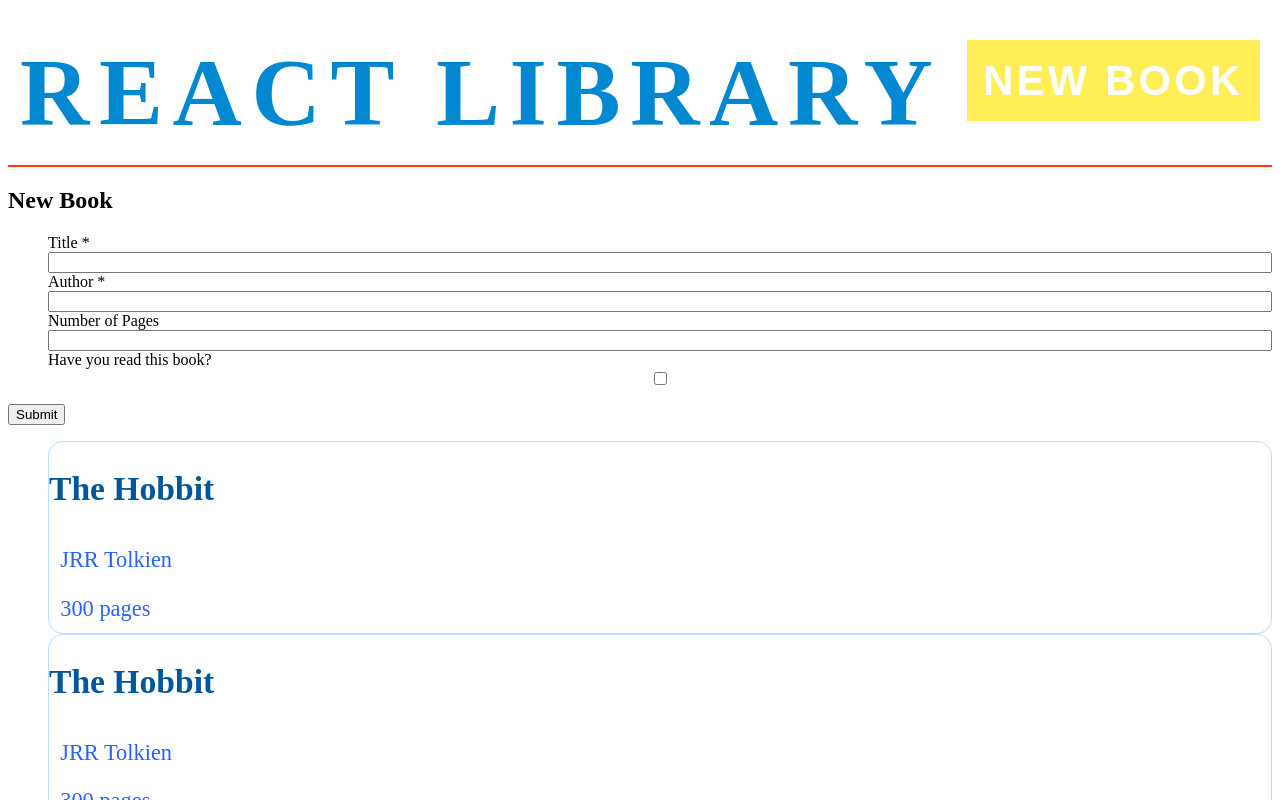
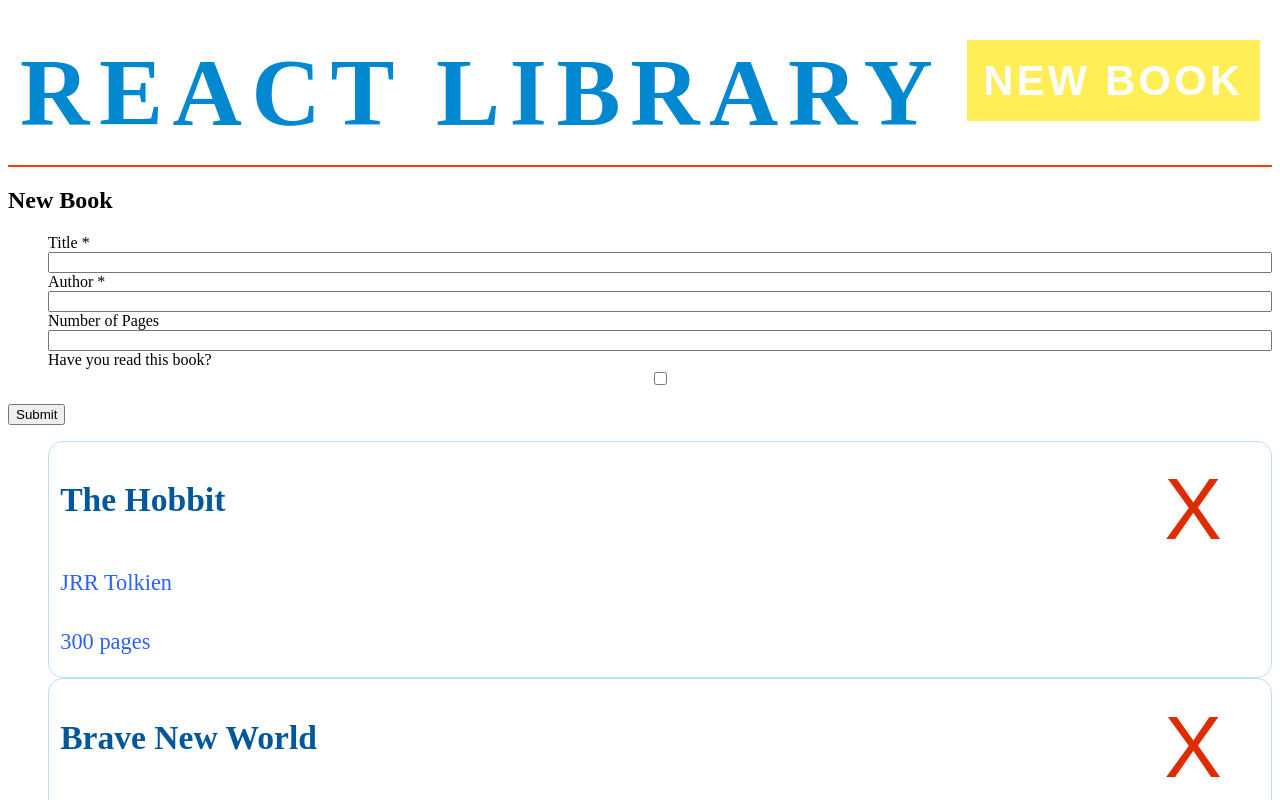
Before and after one commit to clavierbulb-green/React-Library, a React (Vite) app: page / in a window 1280 px wide. Shown: the top 800 px of the page. Built offline with nearby package versions, Linux system fonts and the light colour scheme.

Commit message:
Add button to delete books from library
UUID used in Book to assign an id to each Book, which is used by each
BookCard to communicate up to the App about which BookCard should be
deleted when the delete button on a BookCard is pressed.

```diff
--- a/package.json
+++ b/package.json
@@ -12,7 +12,8 @@
   "license": "ISC",
   "dependencies": {
     "react": "^16.13.0",
-    "react-dom": "^16.13.0"
+    "react-dom": "^16.13.0",
+    "uuid": "^7.0.1"
   },
   "devDependencies": {
     "@babel/core": "^7.8.6",
--- a/src/App.js
+++ b/src/App.js
@@ -11,12 +11,15 @@ class App extends React.Component {
     /* PLACEHOLDER BOOKS */
     const book1 = new Book("The Hobbit", "JRR Tolkien", 300, true);
     const book2 = new Book("Brave New World", "Aldous Huxley", 200, true);
+    const book3 = new Book("Foo", "Bar", 1000, false);
+    const book4 = new Book("A Fourth Book", "BarFoo", 70, false);
 
     this.state = {
-      books: [book1, book1, book1, book2, book2, book2],
+      books: [book1, book2, book3, book4],
     }
 
     this.addBook = this.addBook.bind(this);
+    this.removeBook = this.removeBook.bind(this);
   }
 
   addBook(title, author, numPages, read) {
@@ -24,6 +27,12 @@ class App extends React.Component {
     this.setState({
       books: this.state.books.concat([book]),
     })
+  }
+
+  removeBook(id) {
+    this.setState(state => ({
+      books: state.books.filter(book => book.id !== id)
+    }));
   }
 
   render() {
@@ -35,7 +44,7 @@ class App extends React.Component {
         </header>
         <main>
           <BookForm onSubmit={this.addBook} />
-          <BookList books={this.state.books} />
+          <BookList books={this.state.books} handleRemove={this.removeBook} />
         </main>
       </div>
     );
--- a/src/Book.js
+++ b/src/Book.js
@@ -1,9 +1,12 @@
+import { v4 as uuidv4 } from "uuid";
+
 class Book {
   constructor(title, author, numPages, read) {
     this.title = title;
     this.author = author;
     this.numPages = numPages;
     this.read = read;
+    this.id = uuidv4();
   }
 
   toggleRead() {
--- a/src/components/BookCard.js
+++ b/src/components/BookCard.js
@@ -7,6 +7,8 @@ class BookCard extends React.Component {
         <h2 className="title">{this.props.book.title}</h2>
         <p>{this.props.book.author}</p>
         <p>{this.props.book.numPages} pages</p>
+        <button className="remove-book-button"
+    onClick={this.props.handleRemove.bind(this, this.props.book.id)}>X</button>
       </div>
     );
   }
--- a/src/components/BookForm.js
+++ b/src/components/BookForm.js
@@ -31,6 +31,8 @@ class BookForm extends React.Component {
       this.state.pages,
       this.state.read
     );
+
+    // clear form
     this.setState({
       title: "",
       author: "",
--- a/src/components/BookList.js
+++ b/src/components/BookList.js
@@ -4,8 +4,8 @@ import BookCard from "./BookCard";
 
 function BookList(props) {
   const bookItems = props.books.map(book =>
-    <li>
-      <BookCard book={book} />
+    <li key={book.id}>
+      <BookCard book={book} handleRemove={props.handleRemove}/>
     </li>
   );
   return (
--- a/src/style.css
+++ b/src/style.css
@@ -10,6 +10,8 @@ header {
   flex-flow: row wrap;
   align-items: center;
   justify-content: space-around;
+
+  z-index: 10;
 }
 
 .headline {
@@ -50,13 +52,18 @@ header {
 }
 
 .book-card {
+  position: relative;
+
   border: 1px solid #BBDEFB;
   border-radius: 15px;
   display: flex;
   flex-direction: column;
 
+  padding: 0.5em;
+
   color: #2962FF;
   font-size: calc(1rem + 0.5vw);
+
 }
 
 .book-card .title {
@@ -65,7 +72,20 @@ header {
 }
 
 .book-card p {
-  margin: 0.5em;
+  margin-bottom: 0.5em;
+}
+
+.remove-book-button {
+  position: absolute;
+  top: 0.2em;
+  right: 0.5em;
+
+  border-style: none;
+
+  font-size: calc(1em + 5vw);
+
+  color: #DD2C00;
+  background-color: white;
 }
 
 .field-list {
```
Also changed, not shown: 1 other file (tests, documents, lock files or other folders).
